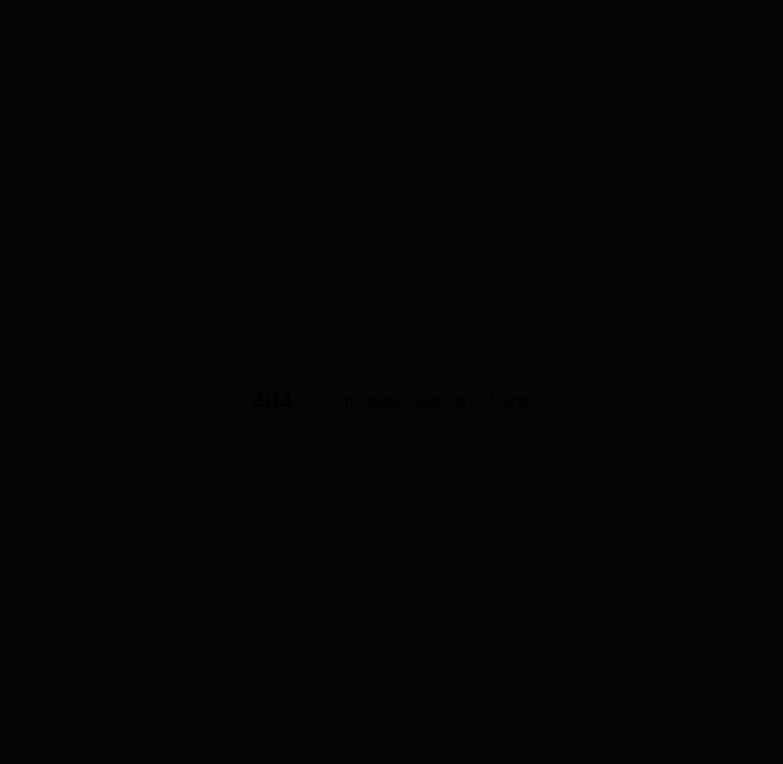
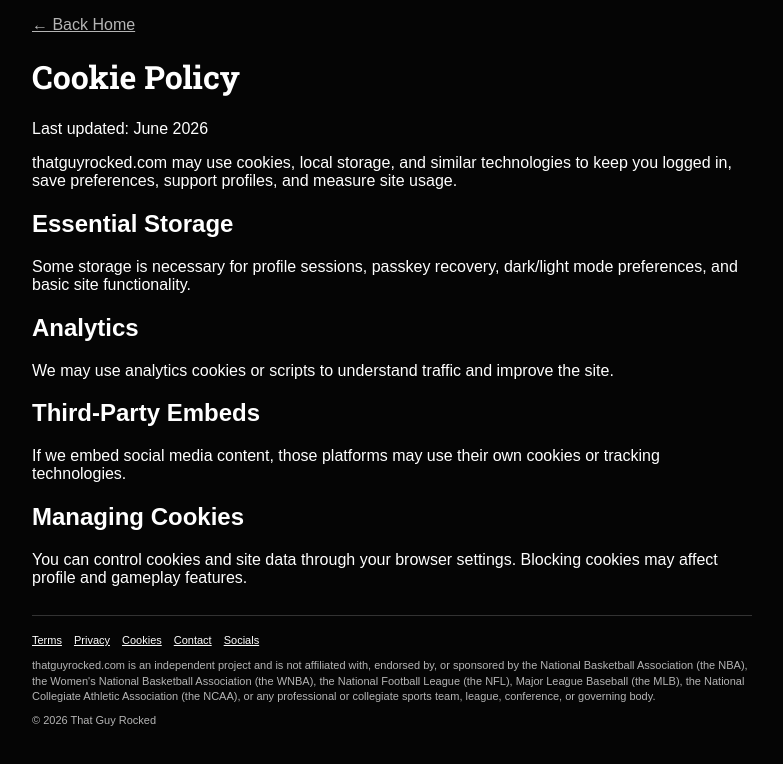
Before and after one commit to mattyraykray-betr/ballknowledgy, a Next.js app: page /cookies in a window 1280 px wide. Before the commit this address had no page. Shown: the top 764 px of the page, without its empty margins (248-1031 px from the left). Built offline with nearby package versions, Linux system fonts and the light colour scheme.

Commit message:
Create CookiesPage component with cookie policy details

```diff
--- /dev/null
+++ b/app/cookies/page.js
@@ -0,0 +1,33 @@
+import Link from "next/link";
+import SiteFooter from "../../components/SiteFooter";
+
+const theme = { text: "#ffffff", muted: "#b5b5b5", border: "#333333" };
+
+export default function CookiesPage() {
+  return (
+    <main style={{ minHeight: "100vh", background: "#050505", color: "#fff", padding: 16, fontFamily: "Arial, Helvetica, sans-serif" }}>
+      <div style={{ maxWidth: 720, margin: "0 auto" }}>
+        <Link href="/" style={{ color: "#b5b5b5" }}>← Back Home</Link>
+
+        <h1 style={{ fontFamily: "'Roboto Slab', Rockwell, serif" }}>Cookie Policy</h1>
+        <p>Last updated: June 2026</p>
+
+        <p>thatguyrocked.com may use cookies, local storage, and similar technologies to keep you logged in, save preferences, support profiles, and measure site usage.</p>
+
+        <h2>Essential Storage</h2>
+        <p>Some storage is necessary for profile sessions, passkey recovery, dark/light mode preferences, and basic site functionality.</p>
+
+        <h2>Analytics</h2>
+        <p>We may use analytics cookies or scripts to understand traffic and improve the site.</p>
+
+        <h2>Third-Party Embeds</h2>
+        <p>If we embed social media content, those platforms may use their own cookies or tracking technologies.</p>
+
+        <h2>Managing Cookies</h2>
+        <p>You can control cookies and site data through your browser settings. Blocking cookies may affect profile and gameplay features.</p>
+
+        <SiteFooter theme={theme} />
+      </div>
+    </main>
+  );
+}
```
